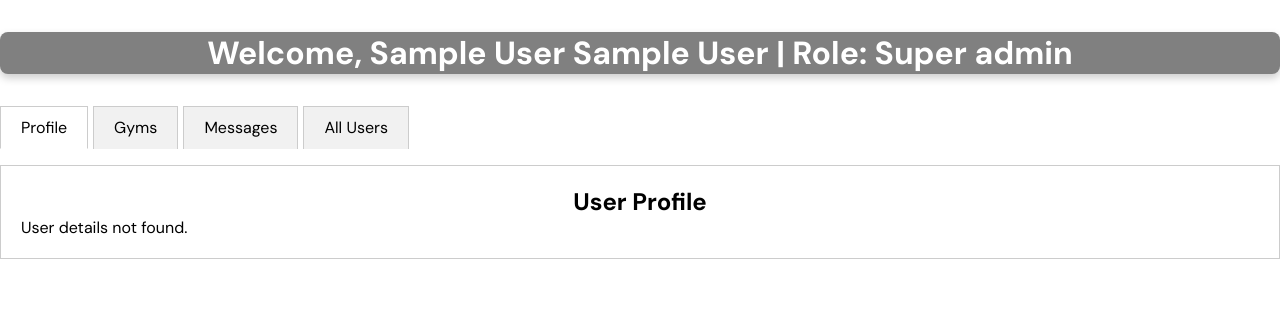
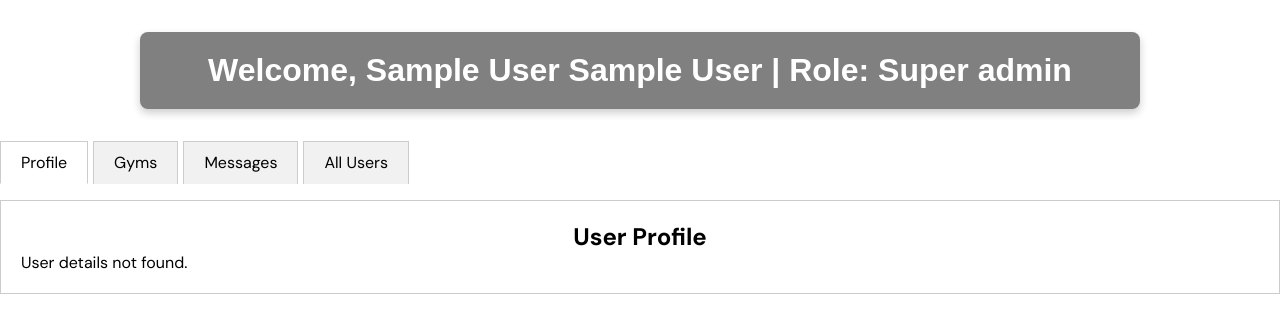
Before and after one commit to Maxw311nyimbili/fitflex, a PHP site: page /templates/admin.php in a window 1280 px wide. Shown: the part 55-388 px from the top of the page. Run offline with PHP 8.4, Linux system fonts and the light colour scheme; the visitor is signed in with stand-in values (Sample User, id 1); data that the repository does not hold is empty.

Commit message:
admin-commit

```diff
--- a/templates/admin.php
+++ b/templates/admin.php
@@ -246,6 +246,15 @@ if ($_SERVER['REQUEST_METHOD'] === 'POST') {
     <link rel="stylesheet" href="../static/css/nav.css">
     <link rel="stylesheet" href="../static/css/dash.css">
     <style>
+        .user-info{
+            font-family: Arial, sans-serif;
+            max-width: 1000px;
+            margin: 0 auto;
+            padding: 20px;
+            justify-content: center;
+            align-items: center;
+            height: 100vh;
+        }
         .tabs {
             display: flex;
             cursor: pointer;
```
